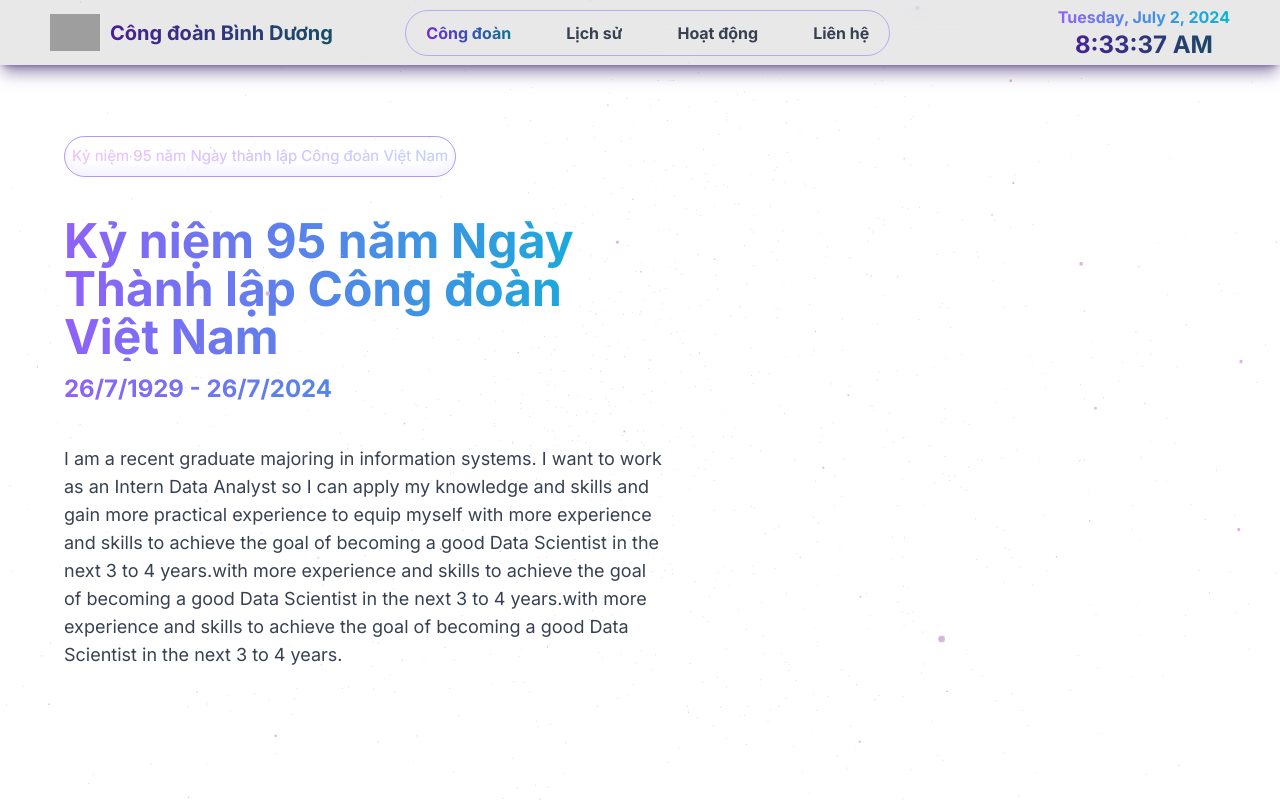
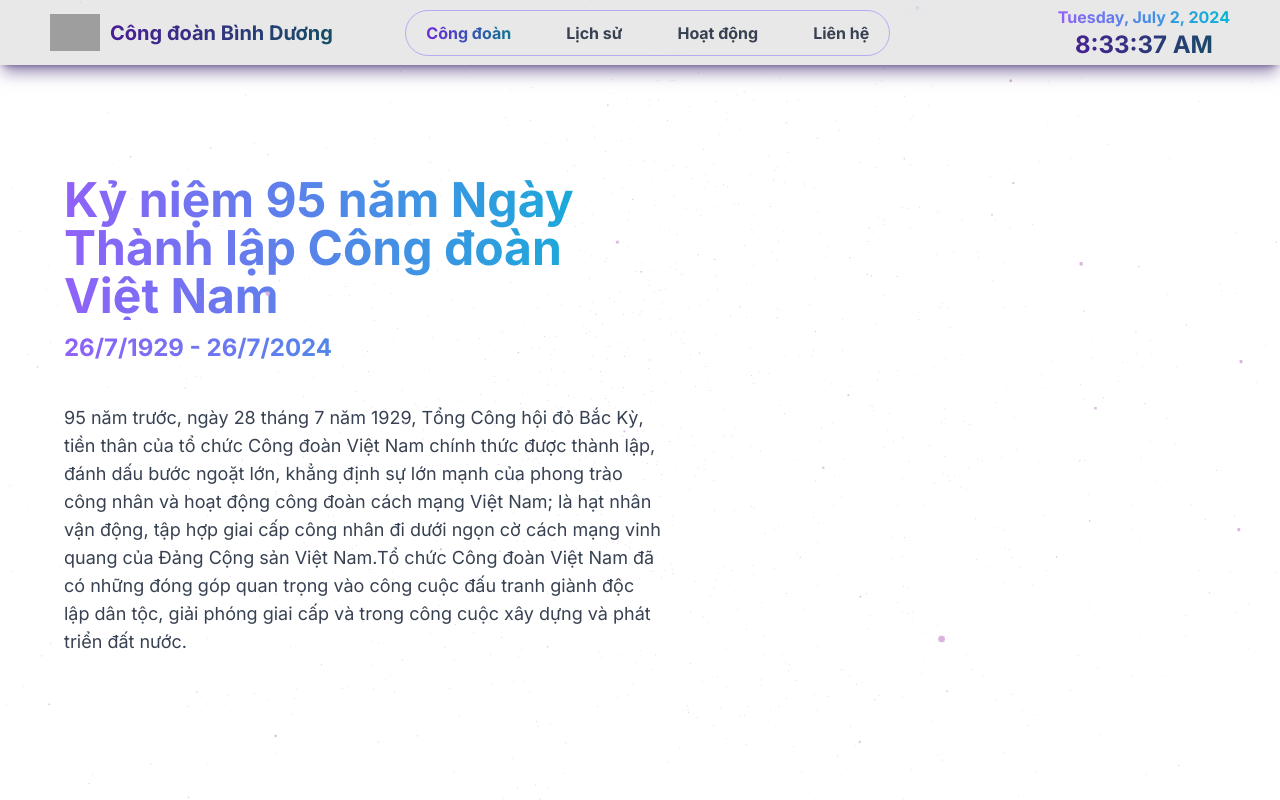
Before and after one commit to HuyLam0054/95_nam_cong_doan_BinhDuong, a Next.js app: page / in a window 1280 px wide. Shown: the top 800 px of the page. Built offline with nearby package versions, Linux system fonts and the light colour scheme; grey boxes are pictures that could not be loaded; a web font is replaced by a local one.

Commit message:
Update about_hero.tsx

```diff
--- a/src/components/content/about_hero.tsx
+++ b/src/components/content/about_hero.tsx
@@ -24,9 +24,9 @@ const HeroContent = () => {
             >
               <div className="h-full w-full flex flex-col justify-center m-auto text-start">
                 <div className="flex flex-row justify-start flex-wrap">
-                  <JobCard
+                  {/* <JobCard
                     name={`Kỷ niệm 95 năm Ngày thành lập Công đoàn Việt Nam`}
-                  />
+                  /> */}
                 </div>
 
                 <motion.div
@@ -58,15 +58,15 @@ const HeroContent = () => {
                   variants={slideInFromLeft(0.8)}
                   className="text-sm md:text-lg text-gray-700 dark:text-gray-300 mb-5 max-w-[600px]"
                 >
-                  I am a recent graduate majoring in information systems. I want
-                  to work as an Intern Data Analyst so I can apply my knowledge
-                  and skills and gain more practical experience to equip myself
-                  with more experience and skills to achieve the goal of
-                  becoming a good Data Scientist in the next 3 to 4 years.with
-                  more experience and skills to achieve the goal of becoming a
-                  good Data Scientist in the next 3 to 4 years.with more
-                  experience and skills to achieve the goal of becoming a good
-                  Data Scientist in the next 3 to 4 years.
+                  95 năm trước, ngày 28 tháng 7 năm 1929, Tổng Công hội đỏ Bắc
+                  Kỳ, tiền thân của tổ chức Công đoàn Việt Nam chính thức được
+                  thành lập, đánh dấu bước ngoặt lớn, khẳng định sự lớn mạnh của
+                  phong trào công nhân và hoạt động công đoàn cách mạng Việt
+                  Nam; là hạt nhân vận động, tập hợp giai cấp công nhân đi dưới
+                  ngọn cờ cách mạng vinh quang của Đảng Cộng sản Việt Nam.Tổ
+                  chức Công đoàn Việt Nam đã có những đóng góp quan trọng vào
+                  công cuộc đấu tranh giành độc lập dân tộc, giải phóng giai cấp
+                  và trong công cuộc xây dựng và phát triển đất nước.
                 </motion.p>
               </div>
             </motion.div>
```
